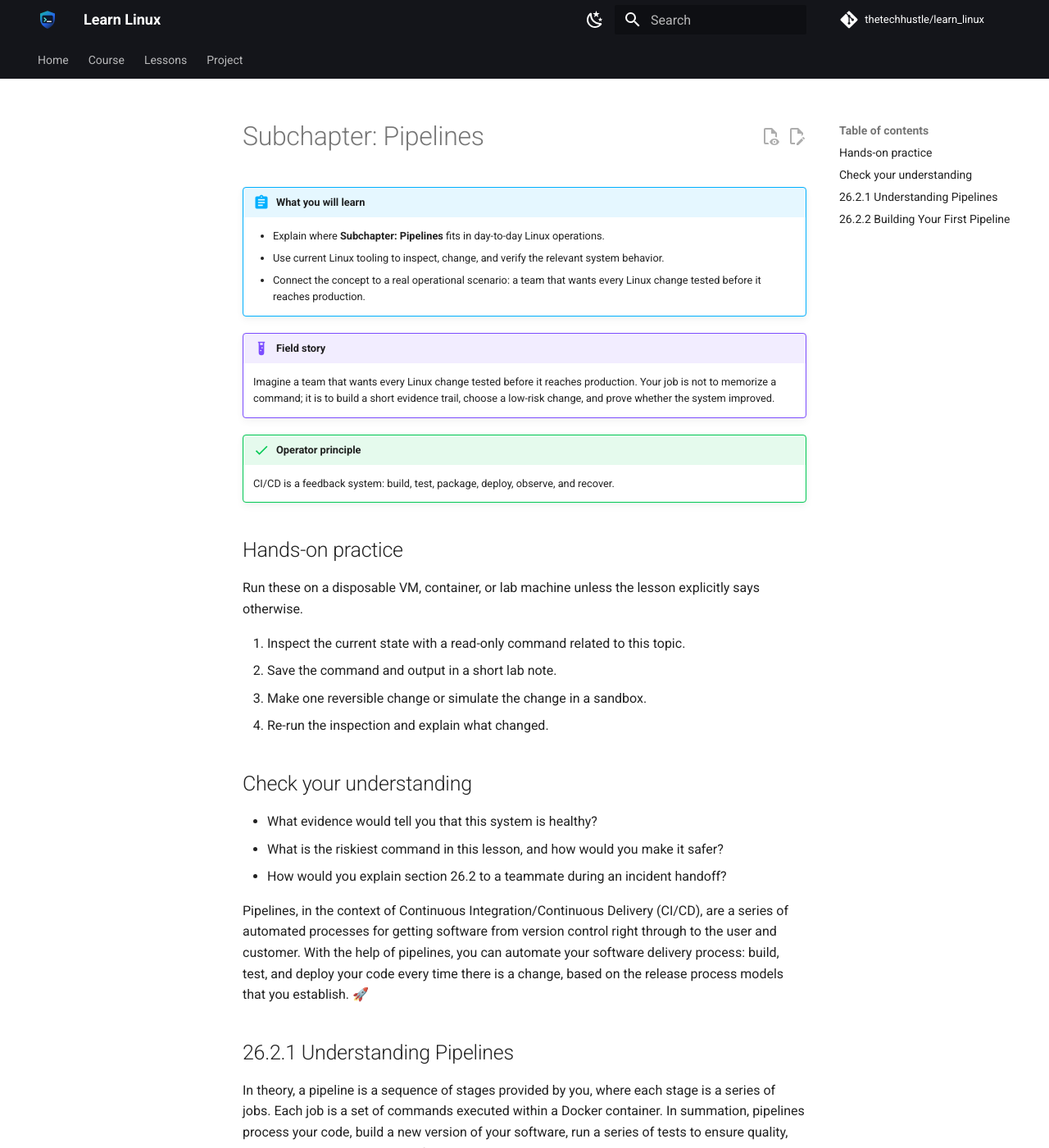
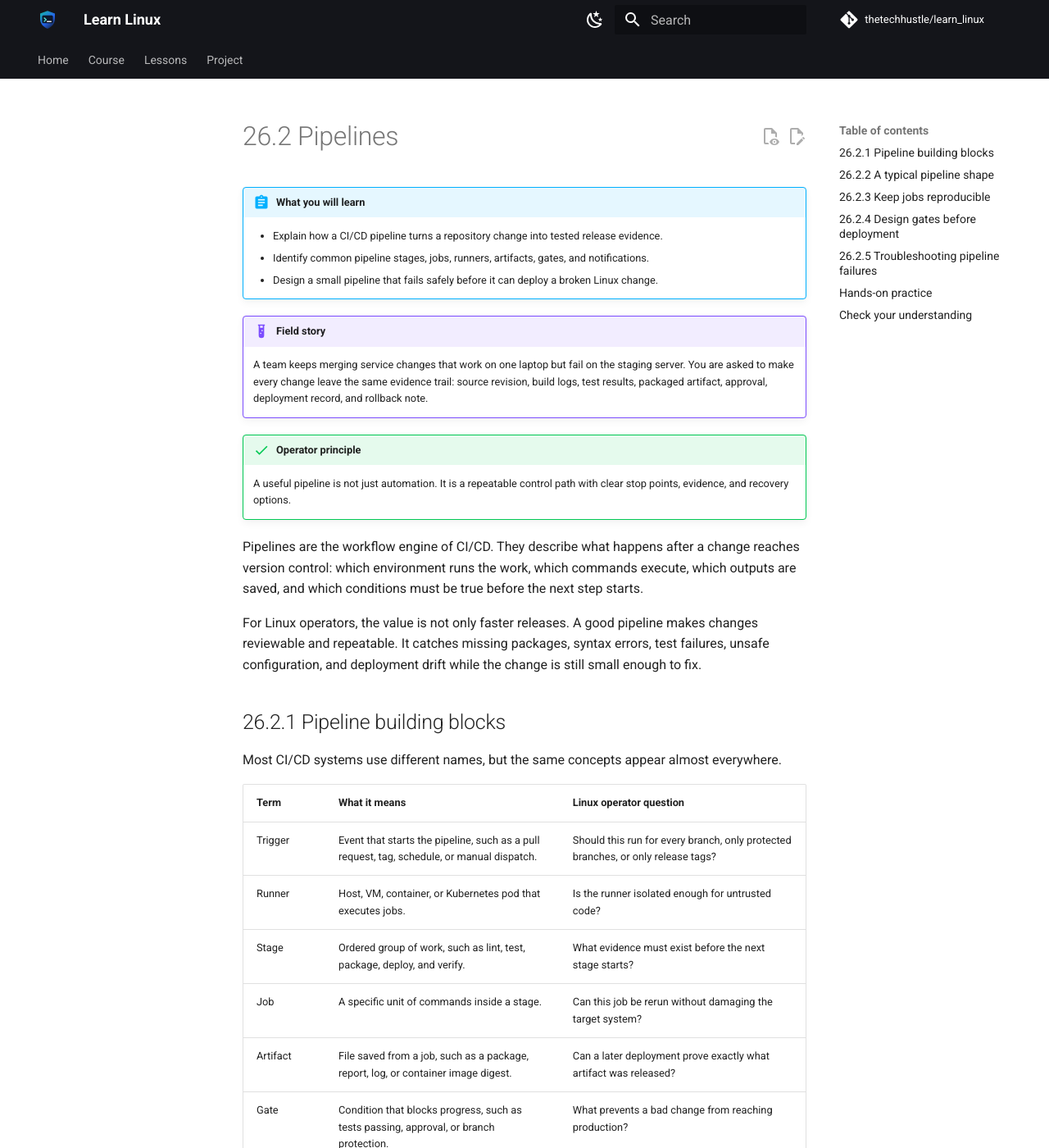
Before and after one commit to thetechhustle/learn_linux, an MkDocs documentation site: the page built from docs/lessons/26_continuous_integration_and_delivery/26.2_pipelines.md, in a window 1280 px wide and 1400 px high. Shown: the whole window at 82% size. Built offline with MkDocs 1.6.1 and Material for MkDocs 9.7.7, drawn with Linux system fonts in a browser that asks for light colours; comment, search, counter and statistics services are not loaded; some of the changed text lies outside the part shown.

Commit message:
Improve Chapter 26 pipelines lesson (#234)
Co-authored-by: Jules Ai <jules@Juless-Air.ts.net lan>

````diff
--- a/docs/lessons/26_continuous_integration_and_delivery/26.2_pipelines.md
+++ b/docs/lessons/26_continuous_integration_and_delivery/26.2_pipelines.md
@@ -1,74 +1,142 @@
-# Subchapter: Pipelines
-
-
+# 26.2 Pipelines
 
 !!! abstract "What you will learn"
-    - Explain where **Subchapter: Pipelines** fits in day-to-day Linux operations.
-    - Use current Linux tooling to inspect, change, and verify the relevant system behavior.
-    - Connect the concept to a real operational scenario: a team that wants every Linux change tested before it reaches production.
+    - Explain how a CI/CD pipeline turns a repository change into tested release evidence.
+    - Identify common pipeline stages, jobs, runners, artifacts, gates, and notifications.
+    - Design a small pipeline that fails safely before it can deploy a broken Linux change.
 
 !!! example "Field story"
-    Imagine a team that wants every Linux change tested before it reaches production. Your job is not to memorize a command; it is to build a short evidence trail, choose a low-risk change, and prove whether the system improved.
+    A team keeps merging service changes that work on one laptop but fail on the staging server. You are asked to make every change leave the same evidence trail: source revision, build logs, test results, packaged artifact, approval, deployment record, and rollback note.
 
 !!! success "Operator principle"
-    CI/CD is a feedback system: build, test, package, deploy, observe, and recover.
+    A useful pipeline is not just automation. It is a repeatable control path with clear stop points, evidence, and recovery options.
+
+Pipelines are the workflow engine of CI/CD. They describe what happens after a change reaches version control: which environment runs the work, which commands execute, which outputs are saved, and which conditions must be true before the next step starts.
+
+For Linux operators, the value is not only faster releases. A good pipeline makes changes reviewable and repeatable. It catches missing packages, syntax errors, test failures, unsafe configuration, and deployment drift while the change is still small enough to fix.
+
+## 26.2.1 Pipeline building blocks
+
+Most CI/CD systems use different names, but the same concepts appear almost everywhere.
+
+| Term | What it means | Linux operator question |
+| --- | --- | --- |
+| Trigger | Event that starts the pipeline, such as a pull request, tag, schedule, or manual dispatch. | Should this run for every branch, only protected branches, or only release tags? |
+| Runner | Host, VM, container, or Kubernetes pod that executes jobs. | Is the runner isolated enough for untrusted code? |
+| Stage | Ordered group of work, such as lint, test, package, deploy, and verify. | What evidence must exist before the next stage starts? |
+| Job | A specific unit of commands inside a stage. | Can this job be rerun without damaging the target system? |
+| Artifact | File saved from a job, such as a package, report, log, or container image digest. | Can a later deployment prove exactly what artifact was released? |
+| Gate | Condition that blocks progress, such as tests passing, approval, or branch protection. | What prevents a bad change from reaching production? |
+| Secret | Token, key, or password used by the pipeline. | Is the secret scoped, masked, rotated, and unavailable to pull requests from untrusted forks? |
+
+A pipeline should make the failure path as intentional as the success path. If tests fail, the pipeline should stop before packaging or deployment. If deployment fails, it should preserve enough logs to diagnose the change and enough metadata to roll back.
+
+## 26.2.2 A typical pipeline shape
+
+A practical CI/CD pipeline often follows this order:
+
+1. **Checkout:** fetch the exact commit that triggered the run.
+2. **Prepare:** install dependencies or restore a pinned dependency cache.
+3. **Lint:** run fast syntax and style checks.
+4. **Test:** run unit, integration, or configuration tests.
+5. **Build:** produce an artifact, image, package, or documentation site.
+6. **Scan:** check for known vulnerable dependencies, leaked secrets, or unsafe configuration.
+7. **Publish:** upload the artifact to a registry or release store.
+8. **Deploy:** apply the artifact to a controlled environment.
+9. **Verify:** confirm the service, endpoint, logs, or metrics look healthy after deployment.
+10. **Notify:** send the result and evidence link to the team.
+
+Not every repository needs every stage. A documentation repository might build and test links. A system configuration repository might validate templates and run `shellcheck`, `ansible-lint`, or `terraform plan`. A service repository might build a container image and deploy it to staging.
+
+## 26.2.3 Keep jobs reproducible
+
+Pipelines become hard to trust when they depend on hidden state. Prefer commands that can run the same way on a new runner.
+
+Good pipeline habits include:
+
+- Pin runtime versions, package repositories, and action/plugin versions.
+- Make setup commands visible in the pipeline file.
+- Treat generated files as build artifacts unless the project intentionally commits them.
+- Use read-only validation before any command that changes infrastructure.
+- Save test reports, build logs, package checksums, and image digests.
+- Keep deployment credentials separate from build-only credentials.
+
+For example, a Python documentation pipeline might install dependencies and build the site with explicit commands:
+
+```yaml
+name: docs
+
+on:
+  pull_request:
+  push:
+    branches: [main]
+
+jobs:
+  build:
+    runs-on: ubuntu-latest
+    steps:
+      - uses: actions/checkout@v4
+      - uses: actions/setup-python@v5
+        with:
+          python-version: "3.12"
+      - run: python -m pip install -r requirements.txt
+      - run: python -m mkdocs build --strict
+```
+
+The important part is not the specific CI provider. The important part is that a reviewer can see which commit ran, which dependencies were installed, which command verified the output, and whether the command passed.
+
+## 26.2.4 Design gates before deployment
+
+Deployment stages deserve stricter rules than build stages. The pipeline should answer these questions before it changes a shared environment:
+
+- Is this branch or tag allowed to deploy?
+- Did all required tests and scans pass?
+- Is a human approval required for production?
+- Is the deploy job using a short-lived or narrowly scoped credential?
+- Can the exact artifact be identified after deployment?
+- Is there a rollback or disablement path if verification fails?
+
+Avoid pipelines that rebuild a fresh artifact during deployment. Build once, publish the artifact, then deploy that same artifact. This prevents "it passed CI, but production received something else" failures.
+
+## 26.2.5 Troubleshooting pipeline failures
+
+When a pipeline fails, debug it like a production incident: start with the first failing evidence, not the last noisy symptom.
+
+| Symptom | First checks |
+| --- | --- |
+| Job never starts | Trigger rules, branch filters, runner availability, repository permissions |
+| Dependency install fails | Package lockfiles, registry reachability, pinned runtime version, proxy settings |
+| Tests pass locally but fail in CI | Environment variables, working directory, timezone, filesystem case sensitivity, missing services |
+| Artifact is missing | Build output path, upload step condition, job dependencies, cleanup commands |
+| Deploy step is blocked | Required approvals, protected environments, secret availability, branch protection |
+| Deploy succeeds but service is unhealthy | Version evidence, logs, readiness checks, migrations, rollback notes |
+
+Do not "fix" pipeline failures by disabling the stage unless the check itself is wrong and a replacement is added. A failing pipeline is often the first useful signal that a release path is unsafe.
 
 ## Hands-on practice
 
-Run these on a disposable VM, container, or lab machine unless the lesson explicitly says otherwise.
+Use a disposable repository or lab branch.
 
-1. Inspect the current state with a read-only command related to this topic.
-2. Save the command and output in a short lab note.
-3. Make one reversible change or simulate the change in a sandbox.
-4. Re-run the inspection and explain what changed.
+1. Create a tiny project with one script and one test command.
+2. Add a pipeline with separate `lint` and `test` jobs.
+3. Make the test fail and confirm the pipeline stops before any publish or deploy step.
+4. Fix the test and save the successful run URL, commit SHA, and artifact name in a lab note.
+5. Add one manual or branch-based gate before a pretend deployment job.
+
+For a shell-based lab, the test job can be simple:
+
+```sh
+set -eu
+sh -n scripts/*.sh
+shellcheck scripts/*.sh
+```
+
+If `shellcheck` is not installed on the runner, install it explicitly in the pipeline or choose a runner image that already includes it. Do not depend on whatever happens to be present on your laptop.
 
 ## Check your understanding
 
-- What evidence would tell you that this system is healthy?
-- What is the riskiest command in this lesson, and how would you make it safer?
-- How would you explain section 26.2 to a teammate during an incident handoff?
-
-
-Pipelines, in the context of Continuous Integration/Continuous Delivery (CI/CD), are a series of automated processes for getting software from version control right through to the user and customer. With the help of pipelines, you can automate your software delivery process: build, test, and deploy your code every time there is a change, based on the release process models that you establish. 🚀
-
-## 26.2.1 Understanding Pipelines
-
-In theory, a pipeline is a sequence of stages provided by you, where each stage is a series of jobs. Each job is a set of commands executed within a Docker container. In summation, pipelines process your code, build a new version of your software, run a series of tests to ensure quality, and deploy it, in an automated fashion. Automation reduces the manual overhead and error possibilities, enhancing the reliability of your software development processes. 💪👨‍💻👩‍💻
-
-```bash
-Version Control System --> Build -- > Quality Analysis --> Deployment
-```
-
-## 26.2.2 Building Your First Pipeline
-
-Let's try implementing a basic pipeline which automatically compiles and tests your code.
-
-Step 1: Choose your version-controlled source code. This could be in Git, Bitbucket or any other system.
-
-```bash
-git clone <repository_link>
-```
-
-Step 2: Build your code. The build step translates source code into a binary that can be executed or run.
-
-```bash
-gcc -o program sourcecode.c
-```
-
-Step 3: Implement basic automated testing. The command depends on the test framework you've decided to use.
-
-```bash
-./run-tests
-```
-
-Step 4: If all the tests pass, deploy your code. This could be moving your code to a production environment, or simply archiving the built assets.
-
-```bash
-mv program /deploy/directory/
-```
-
-As your project evolves, so will your pipeline. It can include stages like security testing, integration testing, user acceptance testing, production deployment, and many more based on your project requirements. 🌟🌟
-
-In the space of CI/CD, pipelines shape up to be more than a simple tool—they become vital mechanisms that transform your code into a reliable, high-quality product. Through the automation of your software's lifecyle, pipelines reward you with improved continuous feedback, rapid problem-solving, and most importantly, a whole lot less time scrambling to fix bugs and deployment issues. 💼🎯👩‍💻👨‍💻
-
-So ready your sails, as we journey further into the world of CI/CD. In the next section, we will explore Jenkins, a leading open source automation server, which can help us create more sophisticated pipelines. Onward to mastery! 📚🌟🚀
+- What evidence proves which commit produced a deployed artifact?
+- Why should deployment use a previously built artifact instead of rebuilding from source?
+- Which pipeline stages should run on pull requests, and which should be limited to protected branches?
+- How would you prevent secrets from being exposed to untrusted code?
+- What should a teammate inspect first when a pipeline fails after dependency installation?
````
